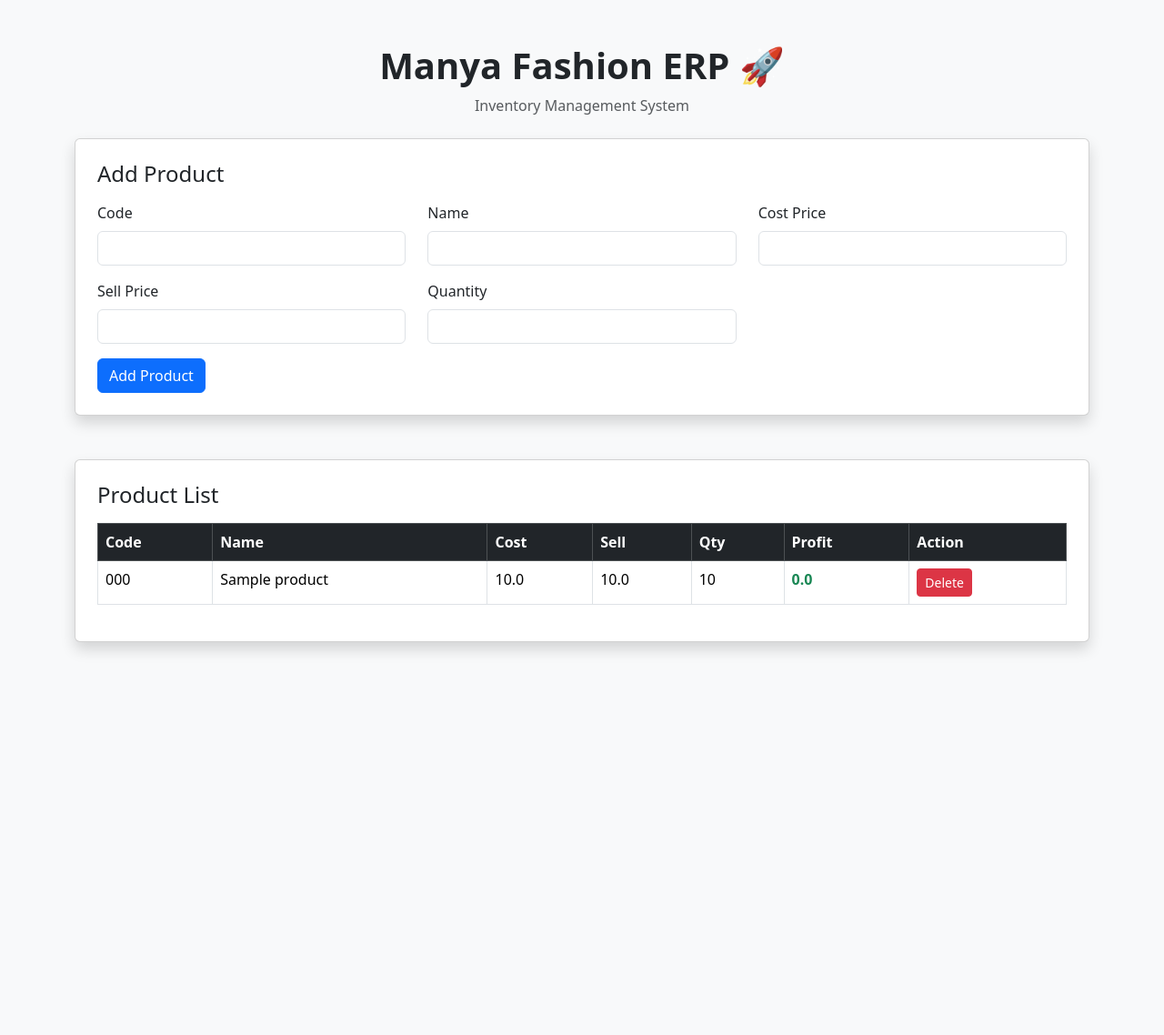
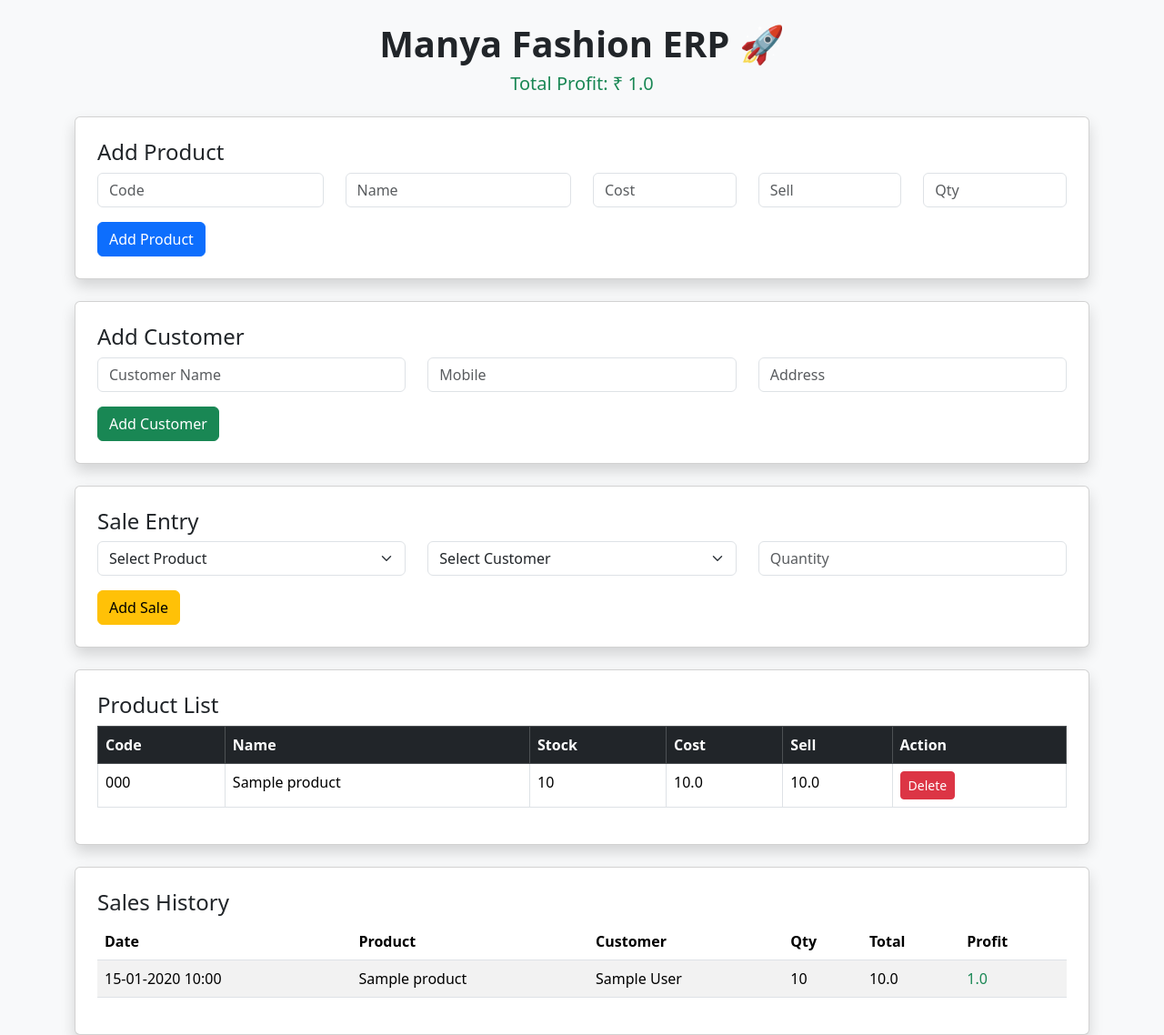
Before and after one commit to rajeshakela0909-cloud/manya-fashion-erp, a Flask app: page / in a window 1280 px wide. Shown: the whole page at 91% size. Before the commit the page ends 717 px from the top, so only its background shows below. Run offline with Flask 3, Linux system fonts and the light colour scheme; tables that the repository leaves empty hold one stand-in row (values such as "Sample post").

Commit message:
Update index.html

```diff
--- a/templates/index.html
+++ b/templates/index.html
@@ -6,56 +6,97 @@
 </head>
 <body class="bg-light">
 
-<div class="container mt-5">
+<div class="container mt-4">
 
     <div class="text-center mb-4">
         <h1 class="fw-bold">Manya Fashion ERP 🚀</h1>
-        <p class="text-muted">Inventory Management System</p>
+        <h5 class="text-success">Total Profit: ₹ {{ total_profit }}</h5>
     </div>
 
-    <!-- Add Product Card -->
-    <div class="card shadow p-4 mb-5">
-        <h4 class="mb-3">Add Product</h4>
-        <form method="POST" action="/add">
+    <!-- ADD PRODUCT -->
+    <div class="card p-4 mb-4 shadow">
+        <h4>Add Product</h4>
+        <form method="POST" action="/add_product">
             <div class="row">
-                <div class="col-md-4 mb-3">
-                    <label class="form-label">Code</label>
-                    <input name="code" class="form-control" required>
+                <div class="col-md-3 mb-2">
+                    <input name="code" placeholder="Code" class="form-control" required>
                 </div>
-                <div class="col-md-4 mb-3">
-                    <label class="form-label">Name</label>
-                    <input name="name" class="form-control" required>
+                <div class="col-md-3 mb-2">
+                    <input name="name" placeholder="Name" class="form-control" required>
                 </div>
-                <div class="col-md-4 mb-3">
-                    <label class="form-label">Cost Price</label>
-                    <input name="cost_price" type="number" step="0.01" class="form-control" required>
+                <div class="col-md-2 mb-2">
+                    <input name="cost_price" type="number" step="0.01" placeholder="Cost" class="form-control" required>
                 </div>
-                <div class="col-md-4 mb-3">
-                    <label class="form-label">Sell Price</label>
-                    <input name="sell_price" type="number" step="0.01" class="form-control" required>
+                <div class="col-md-2 mb-2">
+                    <input name="sell_price" type="number" step="0.01" placeholder="Sell" class="form-control" required>
                 </div>
-                <div class="col-md-4 mb-3">
-                    <label class="form-label">Quantity</label>
-                    <input name="quantity" type="number" class="form-control" required>
+                <div class="col-md-2 mb-2">
+                    <input name="quantity" type="number" placeholder="Qty" class="form-control" required>
                 </div>
             </div>
-            <button class="btn btn-primary">Add Product</button>
+            <button class="btn btn-primary mt-2">Add Product</button>
         </form>
     </div>
 
-    <!-- Product List -->
-    <div class="card shadow p-4">
-        <h4 class="mb-3">Product List</h4>
-        <div class="table-responsive">
-            <table class="table table-bordered table-hover">
+    <!-- ADD CUSTOMER -->
+    <div class="card p-4 mb-4 shadow">
+        <h4>Add Customer</h4>
+        <form method="POST" action="/add_customer">
+            <div class="row">
+                <div class="col-md-4 mb-2">
+                    <input name="name" placeholder="Customer Name" class="form-control" required>
+                </div>
+                <div class="col-md-4 mb-2">
+                    <input name="mobile" placeholder="Mobile" class="form-control">
+                </div>
+                <div class="col-md-4 mb-2">
+                    <input name="address" placeholder="Address" class="form-control">
+                </div>
+            </div>
+            <button class="btn btn-success mt-2">Add Customer</button>
+        </form>
+    </div>
+
+    <!-- SALE ENTRY -->
+    <div class="card p-4 mb-4 shadow">
+        <h4>Sale Entry</h4>
+        <form method="POST" action="/add_sale">
+            <div class="row">
+                <div class="col-md-4 mb-2">
+                    <select name="product_id" class="form-select" required>
+                        <option value="">Select Product</option>
+                        {% for p in products %}
+                        <option value="{{ p.id }}">{{ p.name }} (Stock: {{ p.quantity }})</option>
+                        {% endfor %}
+                    </select>
+                </div>
+                <div class="col-md-4 mb-2">
+                    <select name="customer_id" class="form-select" required>
+                        <option value="">Select Customer</option>
+                        {% for c in customers %}
+                        <option value="{{ c.id }}">{{ c.name }}</option>
+                        {% endfor %}
+                    </select>
+                </div>
+                <div class="col-md-4 mb-2">
+                    <input name="quantity" type="number" placeholder="Quantity" class="form-control" required>
+                </div>
+            </div>
+            <button class="btn btn-warning mt-2">Add Sale</button>
+        </form>
+    </div>
+
+    <!-- PRODUCT TABLE -->
+    <div class="card p-4 mb-4 shadow">
+        <h4>Product List</h4>
+        <table class="table table-bordered">
             <thead class="table-dark">
                 <tr>
                     <th>Code</th>
                     <th>Name</th>
+                    <th>Stock</th>
                     <th>Cost</th>
                     <th>Sell</th>
-                        <th>Qty</th>
-                        <th>Profit</th>
                     <th>Action</th>
                 </tr>
             </thead>
@@ -64,20 +105,45 @@
                 <tr>
                     <td>{{ p.code }}</td>
                     <td>{{ p.name }}</td>
+                    <td>{{ p.quantity }}</td>
                     <td>{{ p.cost_price }}</td>
                     <td>{{ p.sell_price }}</td>
-                        <td>{{ p.quantity }}</td>
-                        <td class="text-success fw-bold">
-                            {{ (p.sell_price - p.cost_price) * p.quantity }}
-                        </td>
                     <td>
-                            <a href="/delete/{{p.id}}" class="btn btn-danger btn-sm">Delete</a>
+                        <a href="/delete_product/{{p.id}}" class="btn btn-danger btn-sm">Delete</a>
                     </td>
                 </tr>
                 {% endfor %}
             </tbody>
         </table>
     </div>
+
+    <!-- SALES HISTORY -->
+    <div class="card p-4 shadow">
+        <h4>Sales History</h4>
+        <table class="table table-striped">
+            <thead>
+                <tr>
+                    <th>Date</th>
+                    <th>Product</th>
+                    <th>Customer</th>
+                    <th>Qty</th>
+                    <th>Total</th>
+                    <th>Profit</th>
+                </tr>
+            </thead>
+            <tbody>
+                {% for s in sales %}
+                <tr>
+                    <td>{{ s.date.strftime('%d-%m-%Y %H:%M') }}</td>
+                    <td>{{ s.product.name }}</td>
+                    <td>{{ s.customer.name }}</td>
+                    <td>{{ s.quantity }}</td>
+                    <td>{{ s.total_amount }}</td>
+                    <td class="text-success">{{ s.profit }}</td>
+                </tr>
+                {% endfor %}
+            </tbody>
+        </table>
     </div>
 
 </div>
```
Lines whose indentation alone changed are shown as unchanged.
